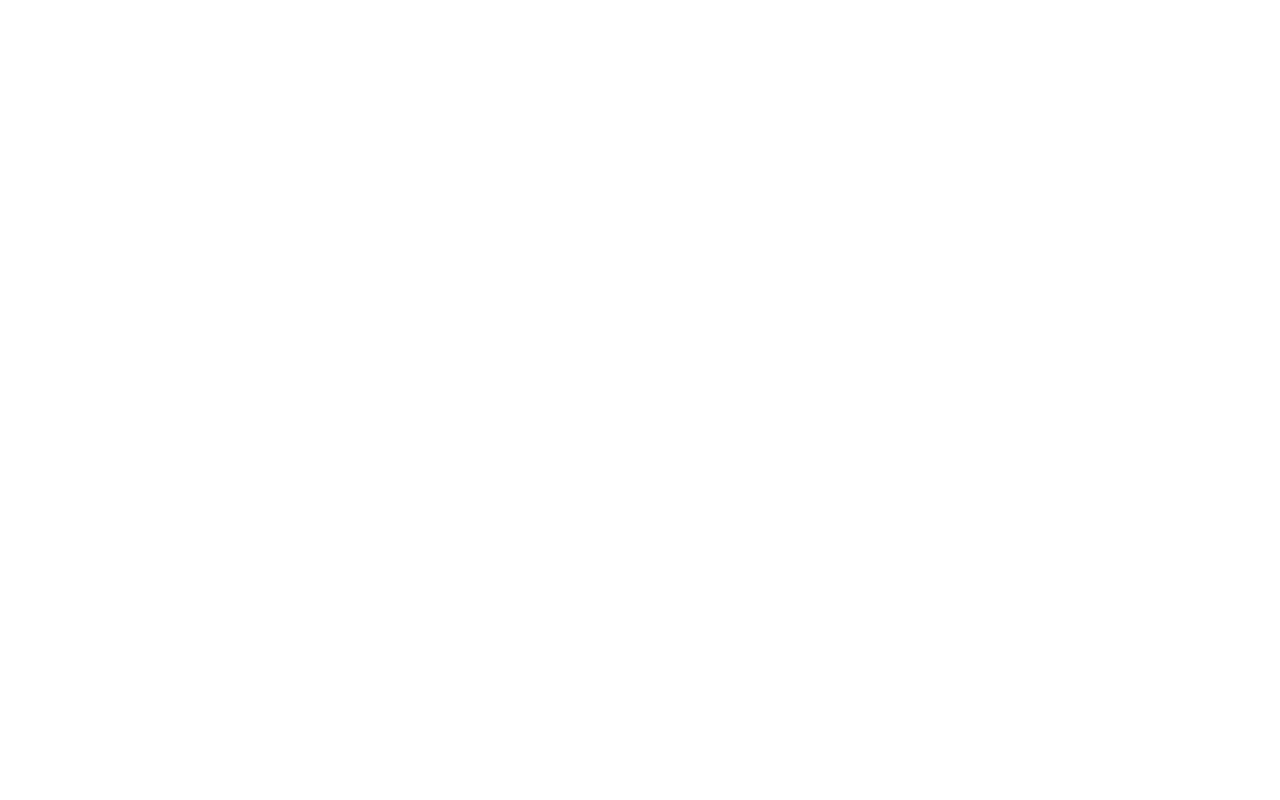
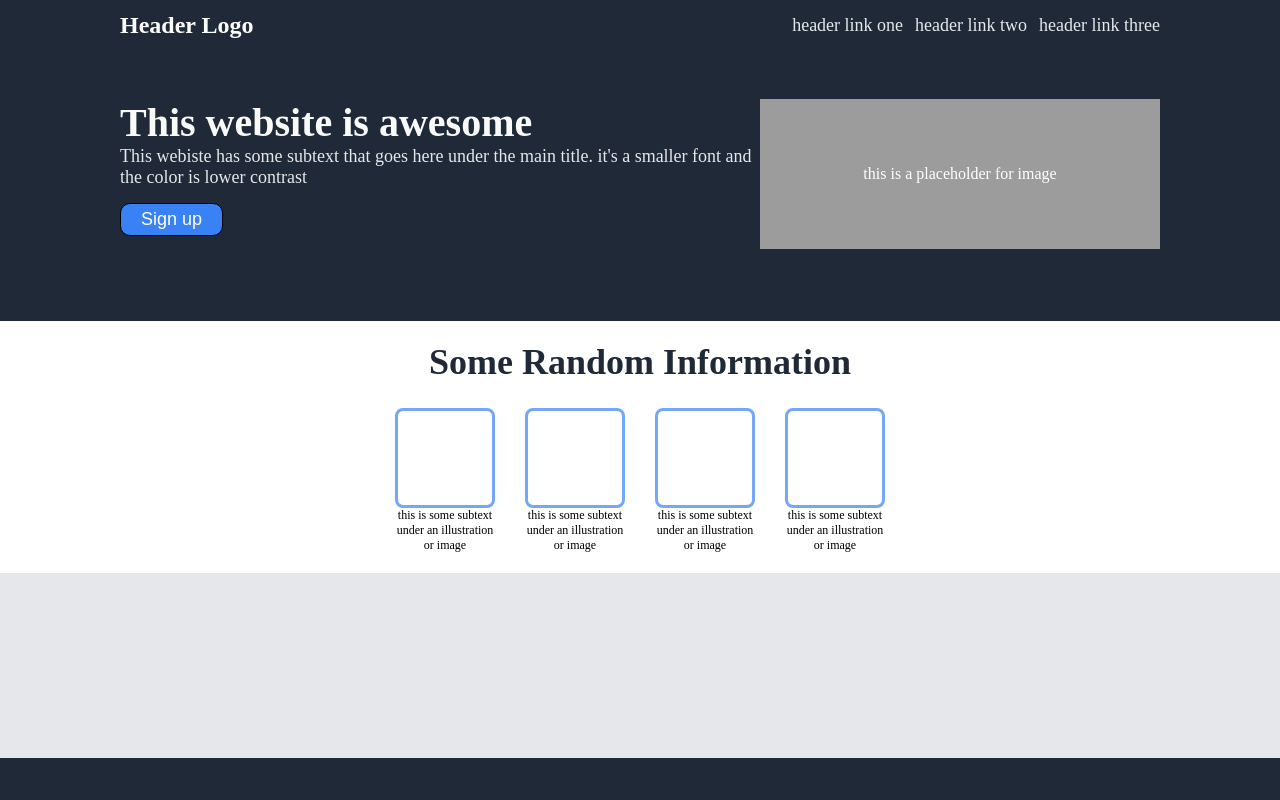
Before and after one commit to Fuz7/odin-landing-page, a plain HTML site: page index.html in a window 1280 px wide. Drawn offline with Linux system fonts and the light colour scheme.

Commit message:
Make page template & finish header & body content

```diff
--- a/index.html
+++ b/index.html
@@ -5,9 +5,83 @@
     <meta http-equiv="X-UA-Compatible" content="IE=edge">
     <meta name="viewport" content="width=device-width, initial-scale=1.0">
     <title>Document</title>
+    <link rel="stylesheet" href="styles.css">
 </head>
 <body>
-    <div>
+    <div class="container">
+
+        <div class="header">
+            <div class="headerheader">
+                <div>Header Logo</div>
+                <ul>
+                    <li><a>header link one</a></li>
+                    <li><a>header link two</a></li>
+                    <li><a>header link three</a></li>
+                </ul>
+            </div>
+            <div class="headercontent">
+                <div class="headertext">
+                    <div>
+                        This website is awesome
+                    </div>
+                    <div class="headersmalltext">This webiste has
+                        some subtext that goes here under the main title.
+                        it's a smaller font and the color is lower contrast
+                    </div>
+                    <button>Sign up</button>
+                </div>
+                <div class="headerimage">
+                    <div>
+                        this is a placeholder for image
+                    </div>
+                </div>
+            </div>
+        </div>
+        <div class="body">
+            <div class="bodyheader">
+                <div>
+                    Some Random Information
+                </div>
+            </div>
+            <div class="bodycontent">
+                <div>
+                    <div class="bodyborder"></div>
+                    <div class="bodytext">this is some subtext
+                        under an illustration or image
+                    </div>
+                </div>
+
+                <div>
+                    <div class="bodyborder"></div>
+                    <div class="bodytext">this is some subtext
+                        under an illustration or image
+                    </div>
+                </div>
+
+                <div>
+                    <div class="bodyborder"></div>
+                    <div class="bodytext">this is some subtext
+                        under an illustration or image
+                    </div>
+                </div>
+
+                <div>
+                    <div class="bodyborder"></div>
+                    <div class="bodytext">this is some subtext
+                        under an illustration or image
+                    </div>
+                </div>
+            </div>
+        </div>
+
+        <div class="gray">
+            <div></div>
+        </div>
+
+        <div class="secondbody"></div>
+        <div class="footer">
+
+        </div>
 
     </div>
 </body>
--- a/styles.css
+++ b/styles.css
@@ -0,0 +1,144 @@
+*{
+    box-sizing: border-box;
+}
+body{
+    margin: 0px;
+}
+
+.container{
+    display: flex;
+    flex-direction: column;
+    height: 100vh;
+}
+
+.container > .header{
+    height: 350px;
+}
+
+.header,.footer{
+    background-color: #1F2937;
+}
+
+.container .body{
+    height: 300px;
+}
+
+.gray{
+    background-color: #E5E7EB;
+    height: 220px;
+}
+
+.secondbody{
+    width: auto;
+    height: auto;
+    flex-grow: 1;
+}
+
+.footer{
+    margin-top: auto;
+    height:50px;
+}
+
+.header > div{
+    display: flex;
+    justify-content: space-between;
+    align-items: center;
+    margin-bottom: 60px;
+}
+
+.header{
+    padding: 12px 120px;
+}
+ul li, .header > div{
+    color: white;
+}
+ul{
+    margin: 0px;
+    padding: 0px;
+}
+ul li{
+    list-style-type: none;
+    font-size: 18px;
+}
+ul li a{
+    color: #E5E7EB;
+    text-decoration: none;
+}
+
+.header > .headerheader > div{
+    font-weight: 800;
+    font-size: 24px;
+}
+.header > .headerheader > ul{
+    display: flex;
+    gap: 12px;
+}
+
+.header > .headercontent{
+    display: flex;
+    justify-content: flex-start;
+    align-items: flex-start;
+}
+
+.headercontent > .headerimage{
+    width: 400px;
+    height: 150px;
+    background-color: rgb(156, 156, 156);
+    flex-shrink: 0;
+}
+
+.headertext{
+    font-size: 40px;
+    font-weight: 900;
+    color: #F9FAF8;
+
+}
+
+.headertext > .headersmalltext{
+    font-size: 18px;
+    font-weight: normal;
+    color: #E6E7EB;
+}
+
+.headerimage{
+    display: flex;
+    align-items: center;
+    justify-content: center;
+}
+
+.headertext > button{
+    font-size: 18px;
+    padding: 5px 20px;
+    color: white;
+    background-color: #3882F6;
+    border: black solid 1px;
+    border-radius: 10px;
+}
+
+.body > .bodyheader{
+    display: flex;
+    justify-content: center;
+    margin: 20px 0 25px;
+    font-size: 36px;
+    font-weight: 800;
+    color: #1F2937;
+}
+
+.body > .bodycontent{
+    display: flex;
+    justify-content: center;
+    gap: 30px;
+
+}
+.bodyborder{
+    width: 100px;
+    height: 100px;
+    border: #3881f6b1 solid 3px;
+    border-radius: 8px;
+}
+
+.bodytext{
+    text-align: center;
+    font-size: 12px;
+    max-width: 100px;
+}
```
